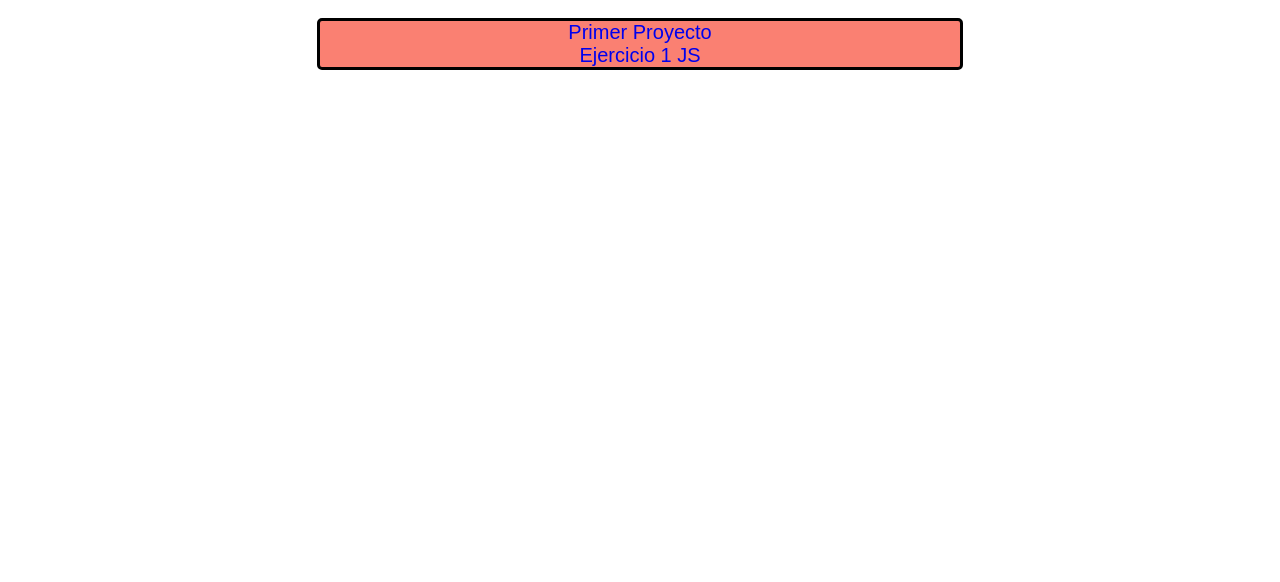
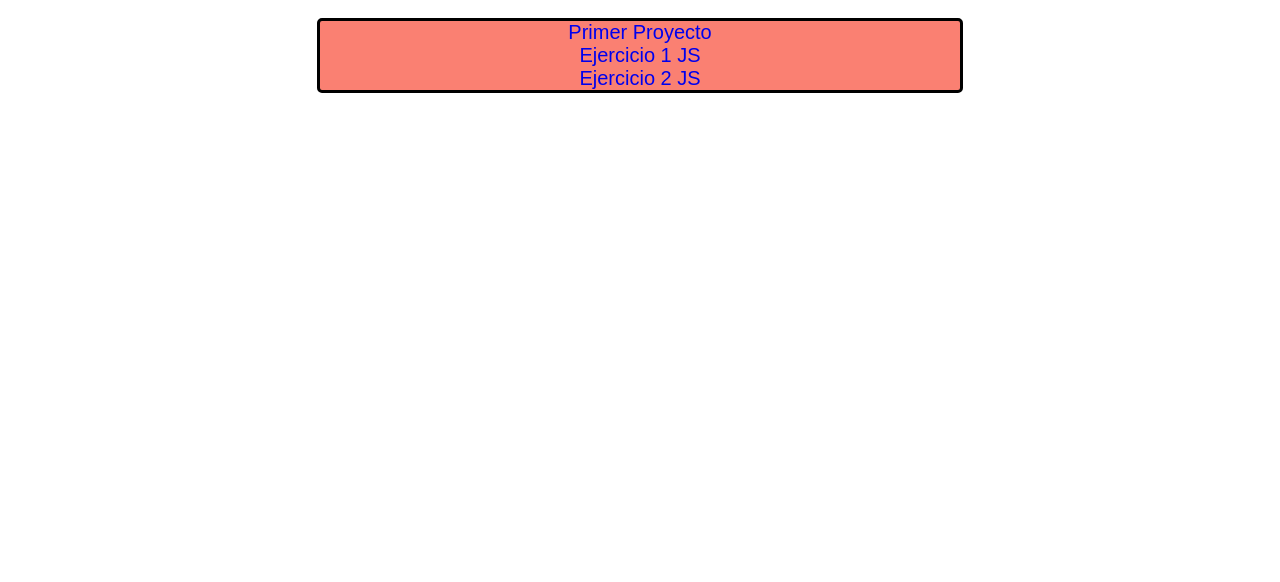
Before and after one commit to IsaacAPM/IndiceDeProyectos, a plain HTML site: page index.html in a window 1280 px wide. Shown: the part 218-800 px from the top of the page. Drawn offline with Linux system fonts and the light colour scheme.

Commit message:
segundoEjercicioAgredato

```diff
--- a/index.html
+++ b/index.html
@@ -19,6 +19,9 @@
                 <li>
                     <a href="https://isaacapm.github.io/SegundoProyecto/">Ejercicio 1 JS</a>
                 </li>
+                <li>
+                    <a href="https://isaacapm.github.io/tercerProyecto/">Ejercicio 2 JS</a>
+                </li>
             </ul>
         </div>
     </body>
```
